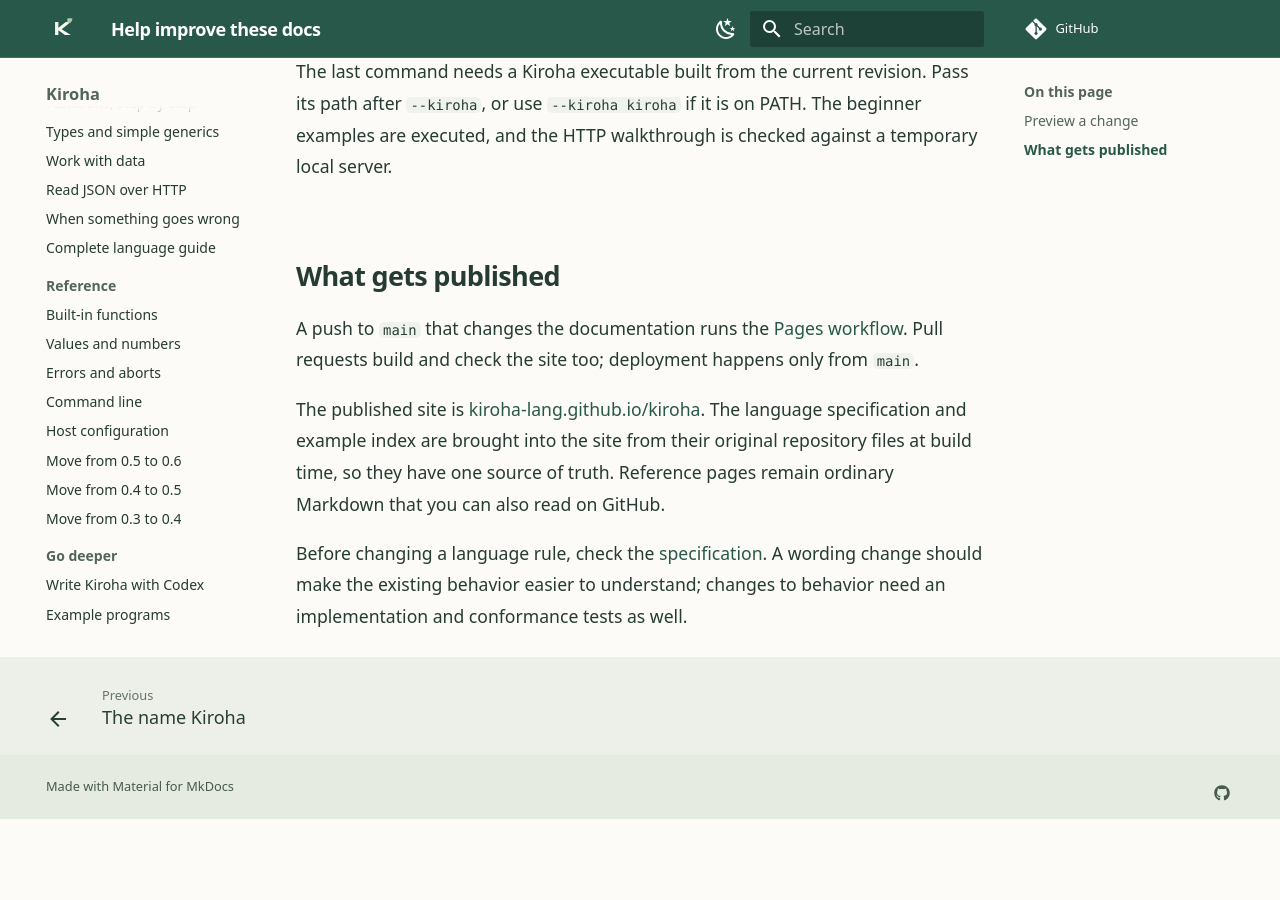
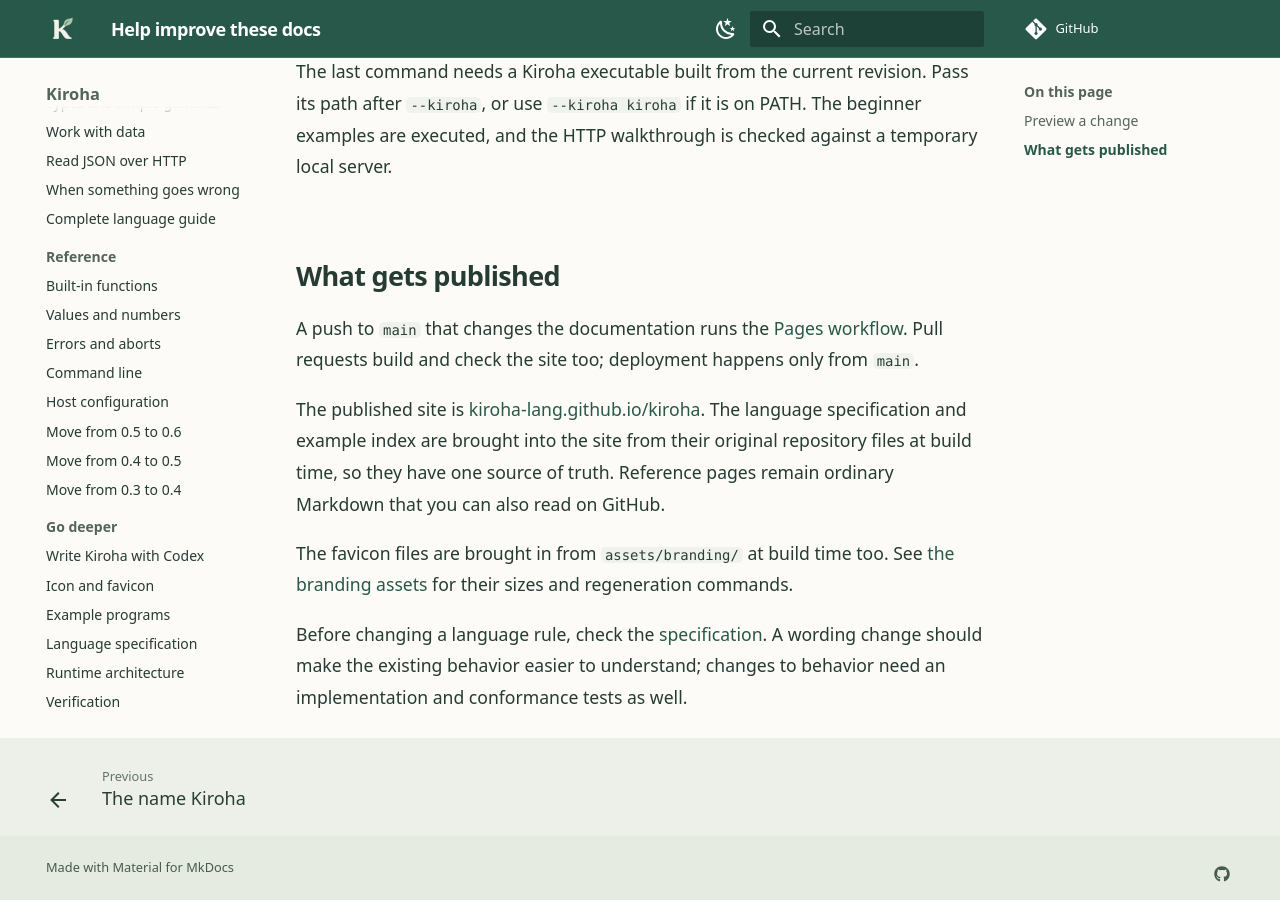
Before and after one commit to kiroha-lang/kiroha, an MkDocs documentation site: the page built from docs/contributing-docs.md, in a window 1280 px wide and 900 px high, scrolled down 885 px. Built offline with MkDocs 1.6.1 and Material for MkDocs 9.7.7, drawn with Linux system fonts in a browser that asks for light colours; comment, search, counter and statistics services are not loaded; before the commit the page ends 1704 px from its top, so only the background shows below that.

Commit message:
Show Kiroha icon and favicons on Pages (#5)
* Add favicon assets and publish them with documentation

* Show icon and favicon previews on GitHub Pages

```diff
--- a/docs/contributing-docs.md
+++ b/docs/contributing-docs.md
@@ -44,6 +44,9 @@
 their original repository files at build time, so they have one source of truth.
 Reference pages remain ordinary Markdown that you can also read on GitHub.
 
+The favicon files are brought in from `assets/branding/` at build time too.
+See [the branding assets](../assets/branding/README.md) for their sizes and regeneration commands.
+
 Before changing a language rule, check the [specification](../spec.md).
 A wording change should make the existing behavior easier to understand;
 changes to behavior need an implementation and conformance tests as well.
--- a/mkdocs.yml
+++ b/mkdocs.yml
@@ -11,8 +11,8 @@
   name: material
   language: en
   font: false
-  logo: assets/kiroha.svg
-  favicon: assets/kiroha.svg
+  logo: assets/kiroha-icon-128.png
+  favicon: assets/favicon.ico
   features:
     - navigation.sections
     - navigation.indexes
@@ -82,6 +82,7 @@
       - Move from 0.3 to 0.4: migration-0.4.md
   - Go deeper:
       - Write Kiroha with Codex: codex-plugin.md
+      - Icon and favicon: branding.md
       - Example programs: examples.md
       - Language specification: spec.md
       - Runtime architecture: architecture.md
--- a/scripts/docs/hooks.py
+++ b/scripts/docs/hooks.py
@@ -59,6 +59,9 @@
     examples = File.generated(config, 'examples.md', abs_src_path=str(ROOT / 'examples/README.md'))
     examples.edit_uri = '../examples/README.md'
     files.append(examples)
+    for name in ('kiroha-icon.png', 'kiroha-icon-128.png', 'favicon.ico', 'favicon-16.png', 'favicon-32.png'):
+        files.append(File.generated(config, f'assets/{name}',
+                                    abs_src_path=str(ROOT / 'assets/branding' / name)))
     return files
 
 
```
Also changed, not shown: assets/branding/README.md (added, +37 -0 lines), docs/branding.md (added, +37 -0 lines), docs/index.md (+2 -0 lines), assets/branding/favicon-16.png (added), assets/branding/favicon-32.png (added), assets/branding/favicon.ico (added), assets/branding/kiroha-icon-128.png (added), 1 other file.
